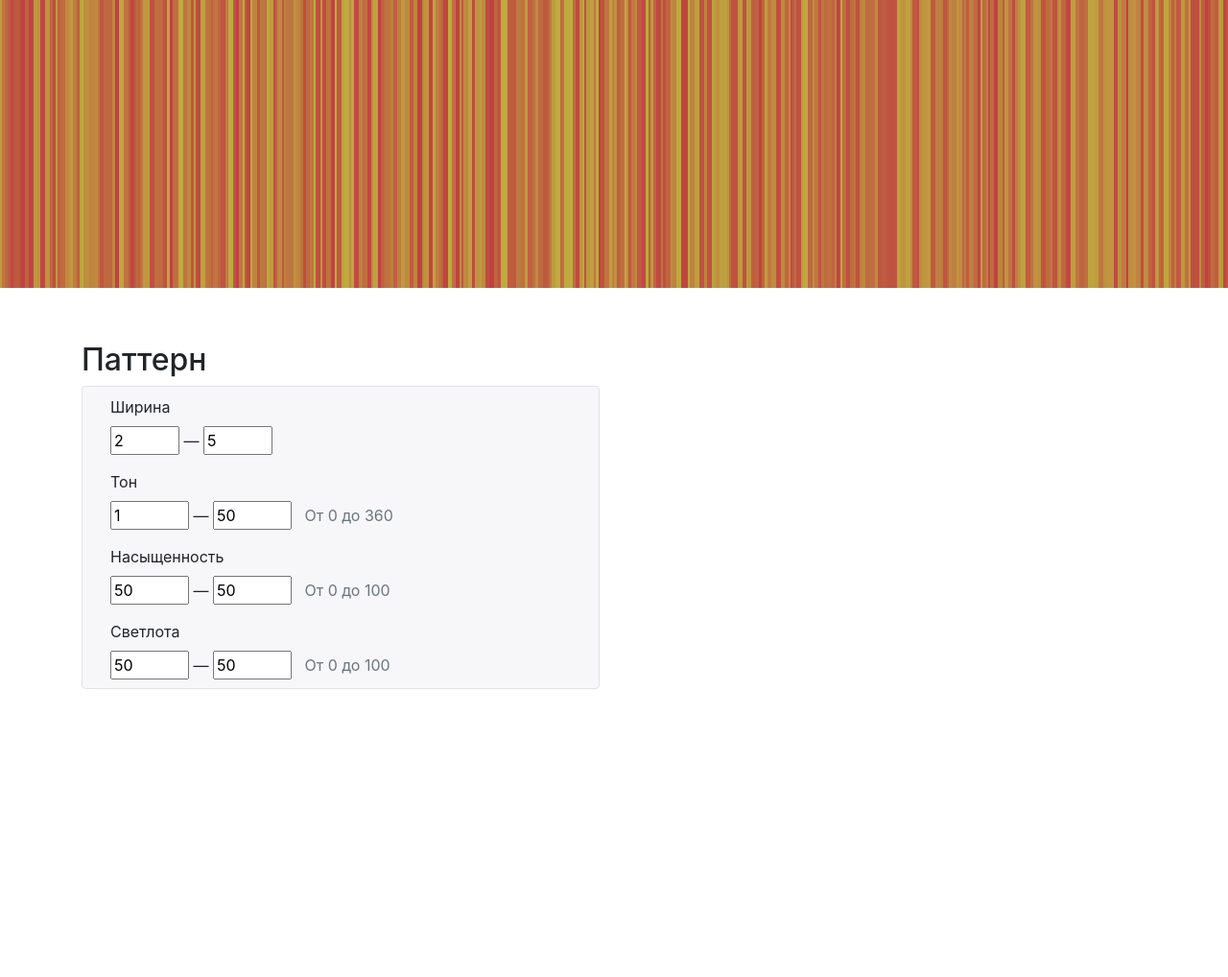
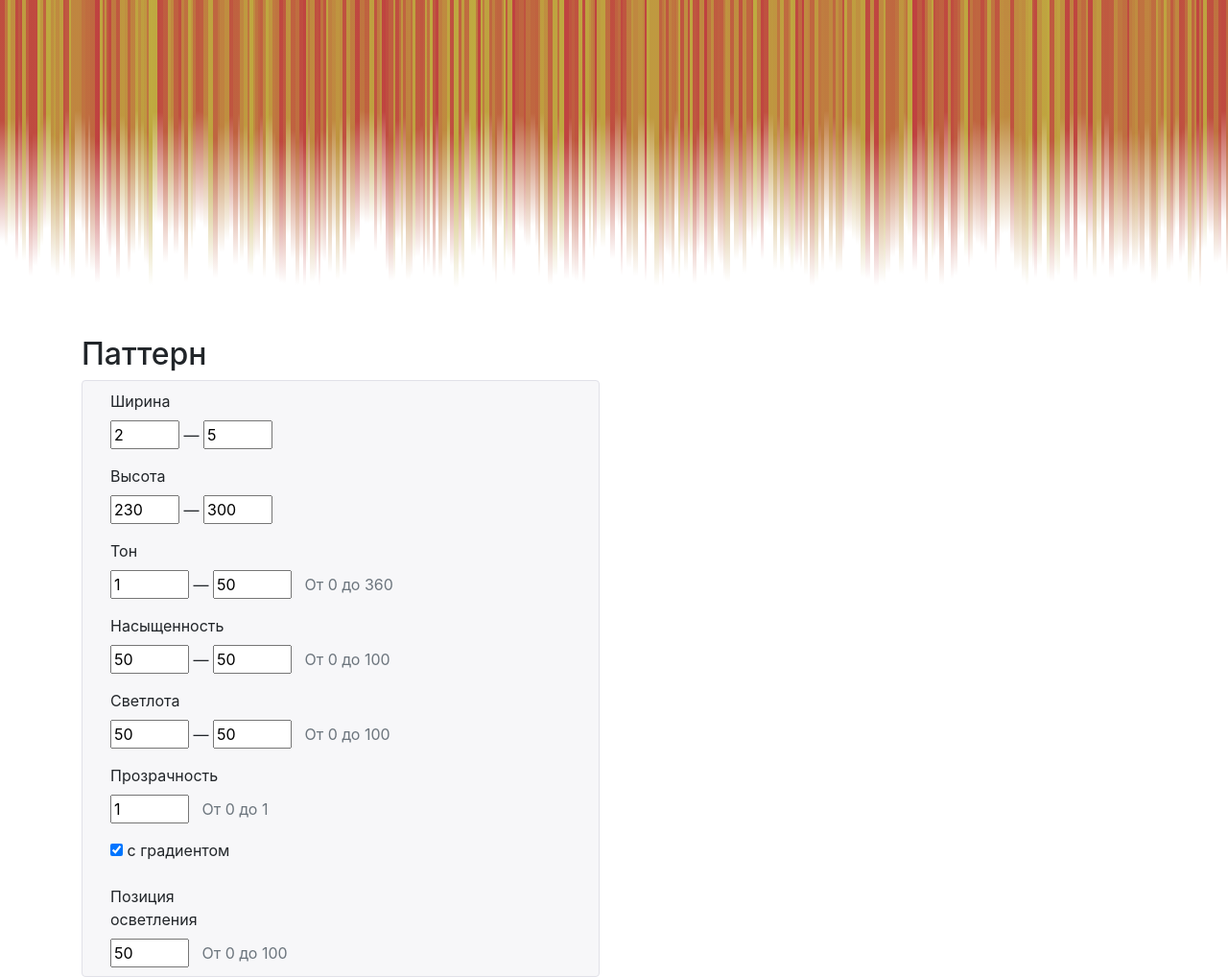
Before and after one commit to futurecolors/future, a plain HTML site: page index.html in a window 1280 px wide. Shown: the whole page at 96% size. Before the commit the page ends 800 px from the top, so only its background shows below. Drawn offline with nearby package versions, Linux system fonts and the light colour scheme.

Commit message:
Прозрачности

```diff
--- a/css/future.css
+++ b/css/future.css
@@ -5,6 +5,7 @@
 }
 .future-glow__tick {
     display: inline-block;
+    vertical-align: top;
 }
 
 
--- a/index.html
+++ b/index.html
@@ -12,11 +12,11 @@
     <script src="js/future.js"></script>
 </head>
 <body ng-controller="glowController" ng-init="initialize()">
-    <div class="future-glow clearfix">
+    <div class="future-glow clearfix" style="opacity: {{ opacity }}">
         <div class="future-glow__tick" ng-repeat="item in glow"
              style="width: {{ item.width }}px;
                     height: {{ item.heigth }}px;
-                    background: hsl({{ item.hue }}, {{ item.saturation }}%, {{ item.lightness }}%);"></div>
+                    background: {{ item.background }};"></div>
     </div>
     <div class="container">
         <div class="row">
@@ -28,6 +28,13 @@
                         <div class="col-sm-9">
                             <input class="input-sm" type="text" ng-model="widthFrom" size="2" /> &mdash;
                             <input class="input-sm" type="text" ng-model="widthTo" size="2" /> &nbsp;
+                        </div>
+                    </div>
+                    <div class="form-group">
+                        <label class="col-sm-3 control-label">Высота</label>
+                        <div class="col-sm-9">
+                            <input class="input-sm" type="text" ng-model="heightFrom" size="2" /> &mdash;
+                            <input class="input-sm" type="text" ng-model="heightTo" size="2" /> &nbsp;
                         </div>
                     </div>
                     <div class="form-group">
@@ -54,6 +61,30 @@
                             <span class="text-muted">От 0 до 100</span>
                         </div>
                     </div>
+                    <div class="form-group">
+                        <label class="col-sm-3 control-label">Прозрачность</label>
+                        <div class="col-sm-9">
+                            <input class="input-sm" type="text" ng-model="opacity" size="3" /> &nbsp;
+                            <span class="text-muted">От 0 до 1</span>
+                        </div>
+                    </div>
+                    <div class="form-group">
+                        <div class="col-sm-9 col-sm-offset-3">
+                            <div class="checkbox">
+                                <label>
+                                    <input type="checkbox" ng-model="gradient" />
+                                    с градиентом
+                                </label>
+                            </div>
+                        </div>
+                    </div>
+                    <div class="form-group">
+                        <label class="col-sm-3 control-label">Позиция осветления</label>
+                        <div class="col-sm-9">
+                            <input class="input-sm" type="text" ng-model="gradientPoint" size="3" /> &nbsp;
+                            <span class="text-muted">От 0 до 100</span>
+                        </div>
+                    </div>
                 </form>
             </div>
             <div class="col-sm-6"></div>
--- a/js/future.js
+++ b/js/future.js
@@ -7,16 +7,26 @@ futureApp.controller('glowController', function($scope){
         return _.random(from || to || 0, to || from || 0);
     }
 
-    $scope.$watchCollection('[widthFrom, widthTo, hueFrom, hueTo, saturationFrom, saturationTo, lightnessFrom, lightnessTo]', function(){
-        console.table([$scope])
+    function getColor(h, s, l, a) {
+        return 'hsla(' + h + ', ' + s + '%, ' + l + '%, ' + a + ')';
+    }
 
-        $scope.glow = _.map(_.range(400), function(){
-            var item = {
+    $scope.$watchCollection('[widthFrom, widthTo, heightFrom, heightTo, hueFrom, hueTo, saturationFrom, saturationTo, lightnessFrom, lightnessTo, gradient, gradientPoint]', function(){
+        $scope.glow = _.map(_.range(500), function(){
+            var item,
+                colors,
+                hue,
+                saturation,
+                lightness;
+
+            hue = random(+$scope.hueFrom, +$scope.hueTo);
+            saturation = random(+$scope.saturationFrom, +$scope.saturationTo);
+            lightness = random(+$scope.lightnessFrom, +$scope.lightnessTo);
+            colors = [getColor( hue, saturation, lightness, 1), getColor( hue, saturation, lightness, 0)];
+            item = {
                 width: random(+$scope.widthFrom, +$scope.widthTo),
-                heigth: 300,
-                hue: random(+$scope.hueFrom, +$scope.hueTo),
-                saturation: random(+$scope.saturationFrom, +$scope.saturationTo),
-                lightness: random(+$scope.lightnessFrom, +$scope.lightnessTo)
+                heigth: random(+$scope.heightFrom, +$scope.heightTo),
+                background: $scope.gradient ? 'linear-gradient(to bottom, ' + colors[0] + ' 0%, ' + colors[0] + ' ' + $scope.gradientPoint + '%, ' + colors[1] + ' 100%);' : colors[0]
             };
 
             return  item;
@@ -26,11 +36,16 @@ futureApp.controller('glowController', function($scope){
     $scope.initialize = function(){
         $scope.widthFrom = 2;
         $scope.widthTo = 5;
+        $scope.heightFrom = 230;
+        $scope.heightTo = 300;
         $scope.hueFrom = 1;
         $scope.hueTo = 50;
         $scope.saturationFrom = 50;
         $scope.saturationTo = 50;
         $scope.lightnessFrom = 50;
         $scope.lightnessTo = 50;
+        $scope.opacity = 1;
+        $scope.gradient = true;
+        $scope.gradientPoint = 50;
     };
 });
```
